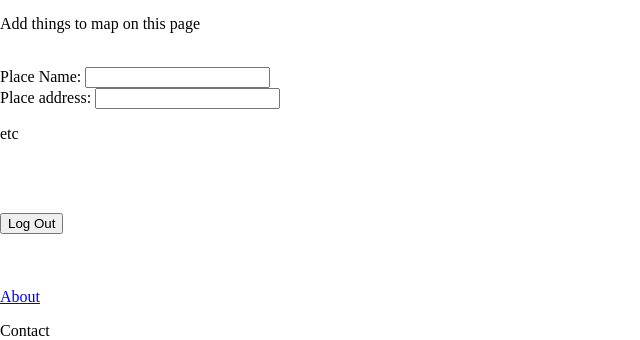
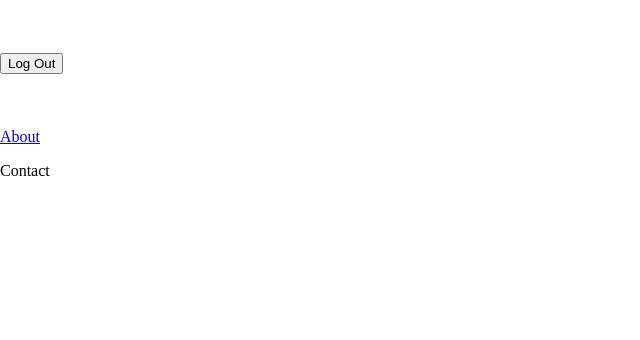
Before and after one commit to teganbroderick/Travelmaps, a Flask app: page /map/1 in a window 1280 px wide. Shown: the part 1049-1389 px from the top of the page, without its empty margins (0-640 px from the left). After the commit the page ends 1225 px from the top, so only its background shows below. Run offline with Flask 2, Linux system fonts and the light colour scheme; tables that the repository leaves empty hold one stand-in row (values such as "Sample post"); some libraries are stand-ins or nearby versions.

Commit message:
Changed icon and infowindow in maps.js, deleted old input form from map.html

```diff
--- a/static/js/maps.js
+++ b/static/js/maps.js
@@ -10,7 +10,7 @@
 
 function initAutocomplete() {
   var map = new google.maps.Map(document.getElementById('map'), {
-    center: {lat: -33.8688, lng: 151.2195},
+    center: {lat: 37.601773, lng: -122.202870},
     zoom: 13,
     mapTypeId: 'roadmap'
   });
@@ -53,11 +53,11 @@ function initAutocomplete() {
 
       // Icon changes depending on the type of place (eg. bar gets a martini glass, hospital gets a cross)
       var icon = {
-        url: place.icon,
+        url: '/static/img/map_icon.svg',
         size: new google.maps.Size(71, 71),
         origin: new google.maps.Point(0, 0),
         anchor: new google.maps.Point(17, 34),
-        scaledSize: new google.maps.Size(25, 25)
+        scaledSize: new google.maps.Size(30, 30)
       };
 
       // Create a marker for each place.
@@ -82,10 +82,13 @@ function initAutocomplete() {
         const markerInfo = (`
           <h3>${marker.title}</h3>
           <p>
-            Google Places ID: ${marker.place_id}
+            Google Places ID: ${marker.place_id}<br>
             Located at: <code>${marker.position.lat()}</code>,
             <code>${marker.position.lng()}</code>
           </p>
+          <form action="/add_marker">
+            <input type="submit" value="Add location to map">
+          </form>
         `);
 
         const infoWindow = new google.maps.InfoWindow({
@@ -95,7 +98,13 @@ function initAutocomplete() {
         });
 
         marker.addListener('click', () => {
+          //open marker window
           infoWindow.open(map, marker);
+        });
+
+        marker.addListener('dblclick', () => {
+          //Delete marker from map
+          alert("Test for deleting");
         });
     }
 
--- a/templates/map.html
+++ b/templates/map.html
@@ -27,14 +27,6 @@
       async defer></script>
 <!-- Google maps code end -->
 
-
-  <p>Add things to map on this page</p><br>
-  <form>
-      Place Name: <input type="text" name="name"><br>
-      Place address: <input type="text" name="address"><br>
-      <p>etc</p>
-  </form>
-
   <br><br><br>
   <form action="/logout">
       <input type="submit" value="Log Out">
```
